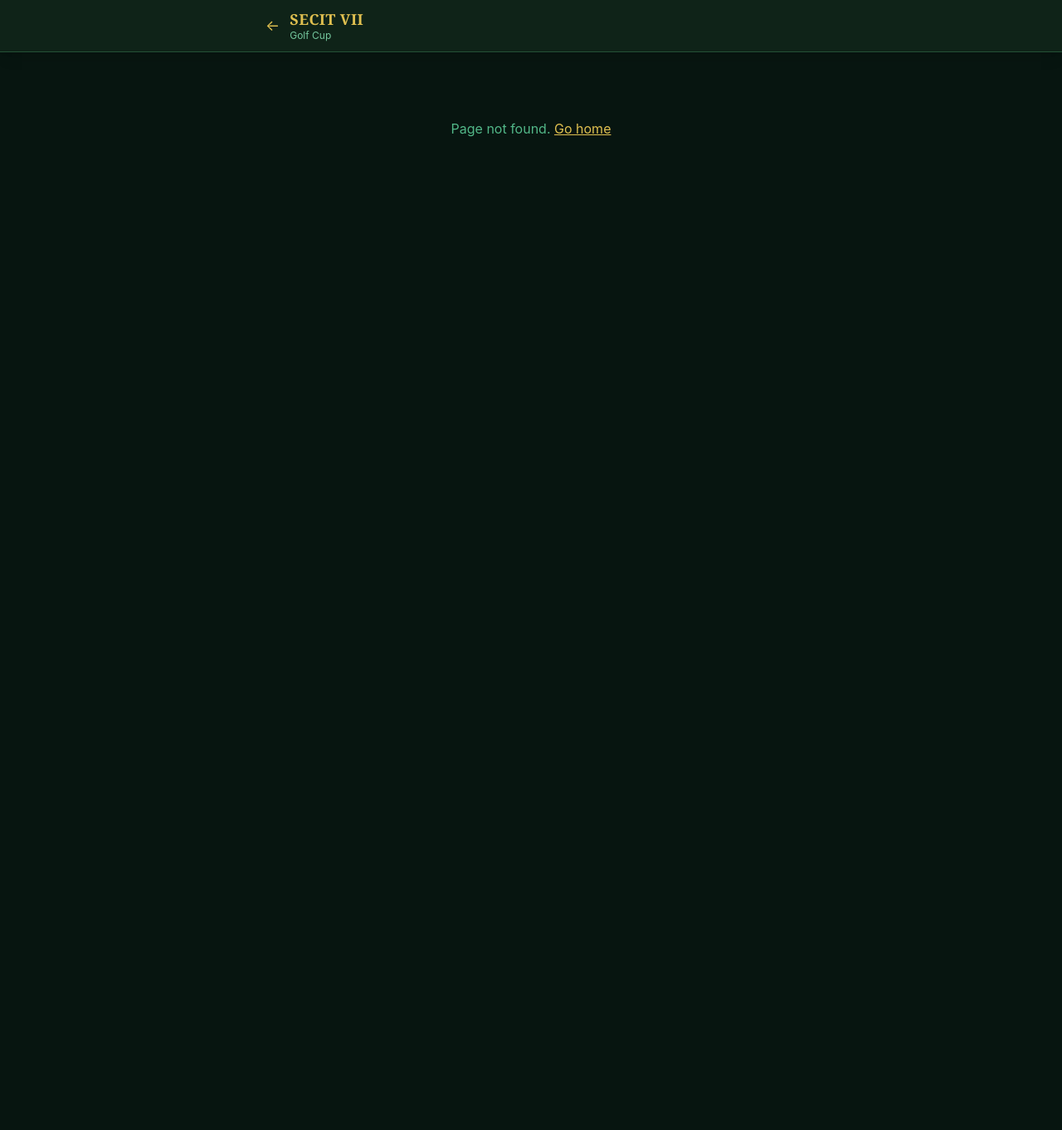
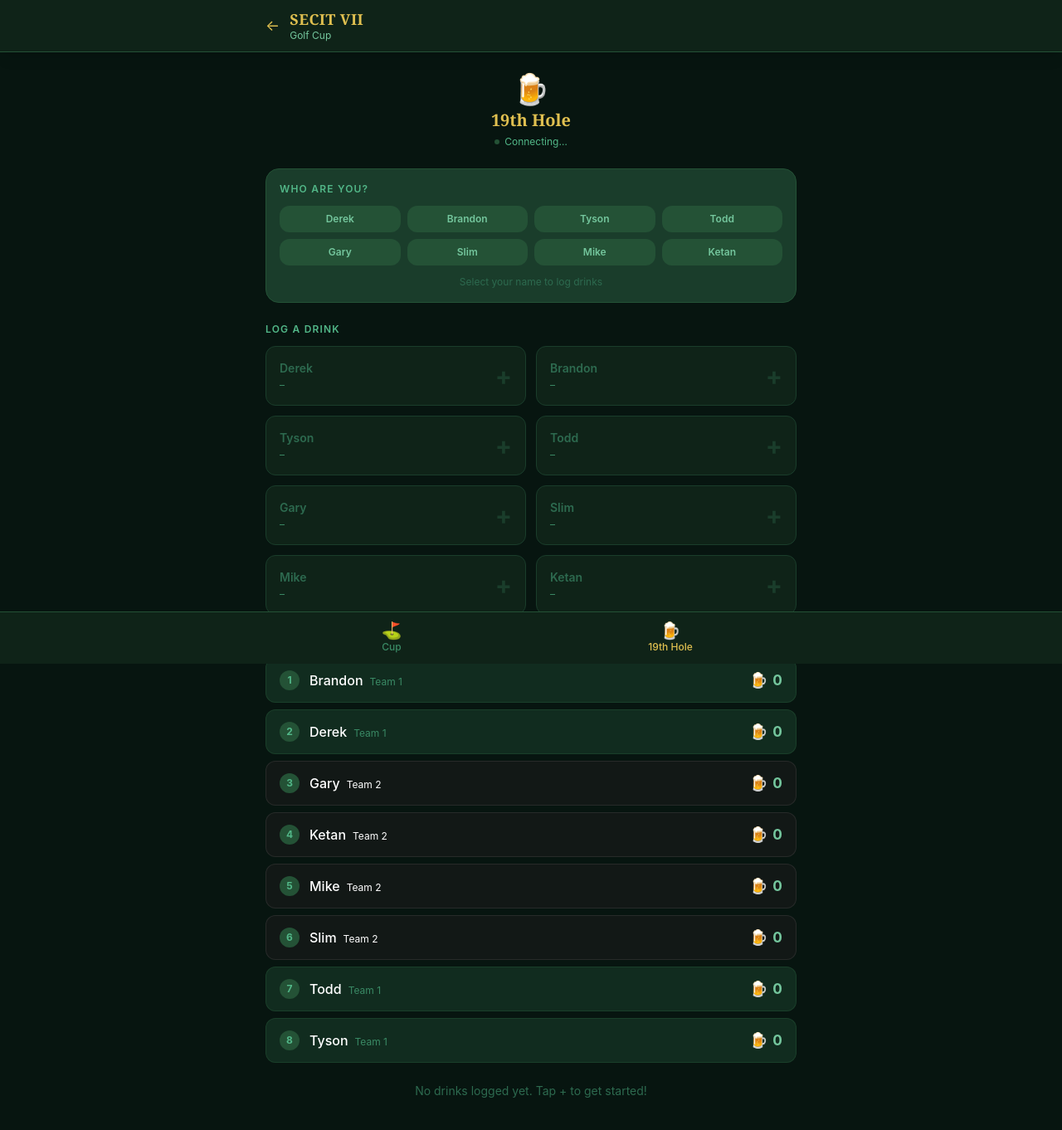
Before and after one commit to bhensen31-hub/secit-scoring, a React (Vite) app: page /19th-hole in a window 1280 px wide. Before the commit this address had no page. Shown: the top 1362 px of the page at 83% size. Before the commit the page ends 800 px from the top, so only its background shows below. Built offline with nearby package versions, Linux system fonts and the light colour scheme; no server answers; the database is empty.

Commit message:
Add 19th Hole drink tracker

```diff
--- a/src/App.jsx
+++ b/src/App.jsx
@@ -1,16 +1,22 @@
-import { Routes, Route } from 'react-router-dom';
+import { Routes, Route, useLocation } from 'react-router-dom';
 import Header from './components/Header';
+import TabBar from './components/TabBar';
 import HomePage from './pages/HomePage';
 import MatchupPage from './pages/MatchupPage';
+import NineteenthHolePage from './pages/NineteenthHolePage';
 
 export default function App() {
+  const { pathname } = useLocation();
+  const showTabBar = !pathname.startsWith('/matchup');
+
   return (
     <div className="min-h-screen bg-fairway-950 text-white">
       <Header />
 
-      <main>
+      <main className={showTabBar ? 'pb-16' : ''}>
         <Routes>
           <Route path="/" element={<HomePage />} />
+          <Route path="/19th-hole" element={<NineteenthHolePage />} />
           <Route path="/matchup/:matchupId" element={<MatchupPage />} />
           <Route path="*" element={
             <div className="text-center text-fairway-400 py-20">
@@ -19,6 +25,8 @@ export default function App() {
           } />
         </Routes>
       </main>
+
+      <TabBar />
     </div>
   );
 }
--- /dev/null
+++ b/src/components/TabBar.jsx
@@ -0,0 +1,30 @@
+import { Link, useLocation } from 'react-router-dom';
+
+export default function TabBar() {
+  const { pathname } = useLocation();
+
+  if (pathname.startsWith('/matchup')) return null;
+
+  return (
+    <nav className="fixed bottom-0 left-0 right-0 bg-fairway-900 border-t border-fairway-700 z-40 safe-area-bottom">
+      <div className="max-w-2xl mx-auto flex">
+        <Link
+          to="/"
+          className={`flex-1 flex flex-col items-center py-3 gap-0.5 text-xs font-medium transition-colors
+            ${pathname === '/' ? 'text-gold-400' : 'text-fairway-500 hover:text-fairway-300'}`}
+        >
+          <span className="text-xl leading-none">⛳</span>
+          <span>Cup</span>
+        </Link>
+        <Link
+          to="/19th-hole"
+          className={`flex-1 flex flex-col items-center py-3 gap-0.5 text-xs font-medium transition-colors
+            ${pathname === '/19th-hole' ? 'text-gold-400' : 'text-fairway-500 hover:text-fairway-300'}`}
+        >
+          <span className="text-xl leading-none">🍺</span>
+          <span>19th Hole</span>
+        </Link>
+      </div>
+    </nav>
+  );
+}
--- /dev/null
+++ b/src/hooks/useDrinks.js
@@ -0,0 +1,58 @@
+import { useState, useEffect, useCallback, useRef } from 'react';
+import { supabase } from '../lib/supabase';
+
+// Fetches all drink logs and subscribes to real-time inserts.
+// Returns { drinkCounts, loading, logDrink, isConnected }
+// drinkCounts: { [playerId]: number }
+export function useDrinks() {
+  const [rows, setRows] = useState([]);
+  const [loading, setLoading] = useState(true);
+  const [isConnected, setIsConnected] = useState(false);
+  const channelRef = useRef(null);
+  const channelName = useRef(`drinks_${Math.random().toString(36).slice(2)}`);
+
+  useEffect(() => {
+    supabase
+      .from('drinks')
+      .select('player_id')
+      .then(({ data }) => {
+        setRows(data || []);
+        setLoading(false);
+      });
+
+    const channel = supabase
+      .channel(channelName.current)
+      .on(
+        'postgres_changes',
+        { event: 'INSERT', schema: 'public', table: 'drinks' },
+        (payload) => {
+          setRows(prev => [...prev, payload.new]);
+        }
+      )
+      .subscribe((status) => {
+        setIsConnected(status === 'SUBSCRIBED');
+      });
+
+    channelRef.current = channel;
+    return () => {
+      if (channelRef.current) {
+        supabase.removeChannel(channelRef.current);
+        channelRef.current = null;
+      }
+    };
+  }, []);
+
+  const logDrink = useCallback(async (playerId) => {
+    const { error } = await supabase
+      .from('drinks')
+      .insert({ player_id: playerId });
+    return { error };
+  }, []);
+
+  const drinkCounts = rows.reduce((acc, r) => {
+    acc[r.player_id] = (acc[r.player_id] || 0) + 1;
+    return acc;
+  }, {});
+
+  return { drinkCounts, loading, logDrink, isConnected };
+}
--- /dev/null
+++ b/src/pages/NineteenthHolePage.jsx
@@ -0,0 +1,170 @@
+import { useState } from 'react';
+import { PLAYERS, TEAM1_PLAYERS, TEAM2_PLAYERS } from '../lib/tournament';
+import { useDrinks } from '../hooks/useDrinks';
+
+const PLAYER_KEY = 'secit_drink_player';
+const ALL_PLAYERS = [...TEAM1_PLAYERS, ...TEAM2_PLAYERS];
+
+export default function NineteenthHolePage() {
+  const [myPlayer, setMyPlayer] = useState(() => localStorage.getItem(PLAYER_KEY));
+  const { drinkCounts, loading, logDrink, isConnected } = useDrinks();
+
+  const handleSelectPlayer = (id) => {
+    setMyPlayer(id);
+    localStorage.setItem(PLAYER_KEY, id);
+  };
+
+  const leaderboard = ALL_PLAYERS
+    .map(id => ({ id, count: drinkCounts[id] || 0 }))
+    .sort((a, b) => b.count - a.count || PLAYERS[a.id].name.localeCompare(PLAYERS[b.id].name));
+
+  return (
+    <div className="max-w-2xl mx-auto px-4 pt-6 pb-24 space-y-6">
+
+      {/* Header */}
+      <div className="text-center">
+        <div className="text-4xl mb-1">🍺</div>
+        <div className="text-gold-400 font-display font-bold text-xl">19th Hole</div>
+        <div className="text-fairway-400 text-xs mt-1 flex items-center justify-center gap-1.5">
+          <div className={`w-1.5 h-1.5 rounded-full ${isConnected ? 'bg-fairway-400 animate-pulse' : 'bg-fairway-700'}`} />
+          {isConnected ? 'Live' : 'Connecting…'}
+        </div>
+      </div>
+
+      {/* Who are you? selector */}
+      <div className="bg-fairway-800 rounded-2xl p-4 border border-fairway-700">
+        <div className="text-fairway-400 text-xs font-semibold uppercase tracking-widest mb-3">
+          Who are you?
+        </div>
+        <div className="grid grid-cols-4 gap-2">
+          {ALL_PLAYERS.map(id => (
+            <button
+              key={id}
+              onClick={() => handleSelectPlayer(id)}
+              className={`py-2 px-1 rounded-xl text-xs font-semibold transition-all
+                ${myPlayer === id
+                  ? 'bg-gold-500 text-fairway-900 scale-105 shadow-lg'
+                  : 'bg-fairway-700 text-fairway-300 hover:bg-fairway-600'
+                }`}
+            >
+              {PLAYERS[id].name}
+            </button>
+          ))}
+        </div>
+        {myPlayer && (
+          <div className="text-center text-fairway-400 text-xs mt-3">
+            Logging as <span className="text-gold-400 font-semibold">{PLAYERS[myPlayer].name}</span>
+            <button
+              onClick={() => { setMyPlayer(null); localStorage.removeItem(PLAYER_KEY); }}
+              className="ml-2 text-fairway-600 hover:text-fairway-400 underline"
+            >
+              change
+            </button>
+          </div>
+        )}
+        {!myPlayer && (
+          <div className="text-center text-fairway-600 text-xs mt-3">
+            Select your name to log drinks
+          </div>
+        )}
+      </div>
+
+      {/* Log drink grid */}
+      <div>
+        <div className="text-fairway-400 text-xs font-semibold uppercase tracking-widest mb-3">
+          Log a Drink
+        </div>
+        <div className="grid grid-cols-2 gap-3">
+          {ALL_PLAYERS.map(id => {
+            const isMe = myPlayer === id;
+            const count = drinkCounts[id] || 0;
+            const isTeam1 = PLAYERS[id].team === 1;
+
+            return (
+              <button
+                key={id}
+                onClick={() => isMe && logDrink(id)}
+                disabled={!isMe}
+                className={`rounded-xl p-4 flex items-center justify-between transition-all
+                  ${isMe
+                    ? isTeam1
+                      ? 'bg-fairway-700 border-2 border-fairway-500 active:scale-95 hover:bg-fairway-600'
+                      : 'bg-rough-800 border-2 border-rough-600 active:scale-95 hover:bg-rough-700'
+                    : 'bg-fairway-900 border border-fairway-800 cursor-not-allowed'
+                  }`}
+              >
+                <div className="text-left">
+                  <div className={`font-semibold text-sm ${isMe ? 'text-white' : 'text-fairway-600'}`}>
+                    {PLAYERS[id].name}
+                  </div>
+                  <div className="text-fairway-500 text-xs mt-0.5">
+                    {count > 0 ? `${count} 🍺` : '–'}
+                  </div>
+                </div>
+                <div className={`text-3xl font-bold leading-none transition-colors
+                  ${isMe ? 'text-gold-400' : 'text-fairway-800'}`}>
+                  +
+                </div>
+              </button>
+            );
+          })}
+        </div>
+      </div>
+
+      {/* Leaderboard */}
+      <div>
+        <div className="text-fairway-400 text-xs font-semibold uppercase tracking-widest mb-3">
+          Drink Leaderboard
+        </div>
+
+        {loading ? (
+          <div className="text-center text-fairway-500 py-6 animate-pulse">Loading…</div>
+        ) : (
+          <div className="space-y-2">
+            {leaderboard.map((entry, rank) => {
+              const isTeam1 = PLAYERS[entry.id].team === 1;
+              const isLeading = rank === 0 && entry.count > 0;
+
+              return (
+                <div
+                  key={entry.id}
+                  className={`flex items-center gap-3 px-4 py-3 rounded-xl border
+                    ${isTeam1
+                      ? 'bg-fairway-800/60 border-fairway-700/50'
+                      : 'bg-rough-900/60 border-rough-700/50'
+                    }`}
+                >
+                  <div className={`w-6 h-6 rounded-full flex items-center justify-center text-xs font-bold flex-shrink-0
+                    ${isLeading ? 'bg-gold-500 text-fairway-900' : 'bg-fairway-700 text-fairway-400'}`}>
+                    {rank + 1}
+                  </div>
+
+                  <div className="flex-1 min-w-0">
+                    <span className="text-white font-medium">{PLAYERS[entry.id].name}</span>
+                    <span className={`text-xs ml-2 ${isTeam1 ? 'text-fairway-500' : 'text-rough-400'}`}>
+                      Team {PLAYERS[entry.id].team}
+                    </span>
+                  </div>
+
+                  <div className="flex items-center gap-1.5 flex-shrink-0">
+                    <span className="text-lg">🍺</span>
+                    <span className={`font-bold text-lg tabular-nums
+                      ${isLeading ? 'text-gold-400' : 'text-fairway-300'}`}>
+                      {entry.count}
+                    </span>
+                  </div>
+                </div>
+              );
+            })}
+
+            {leaderboard.every(e => e.count === 0) && (
+              <div className="text-center text-fairway-600 py-4 text-sm">
+                No drinks logged yet. Tap + to get started!
+              </div>
+            )}
+          </div>
+        )}
+      </div>
+    </div>
+  );
+}
```
Also changed, not shown: .claude/settings.local.json, 8 other files (tests, documents, lock files or other folders).
